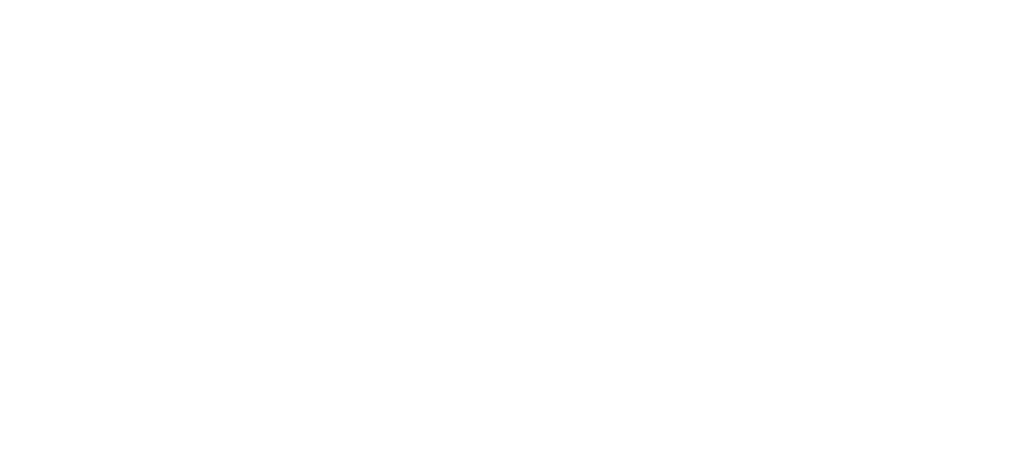
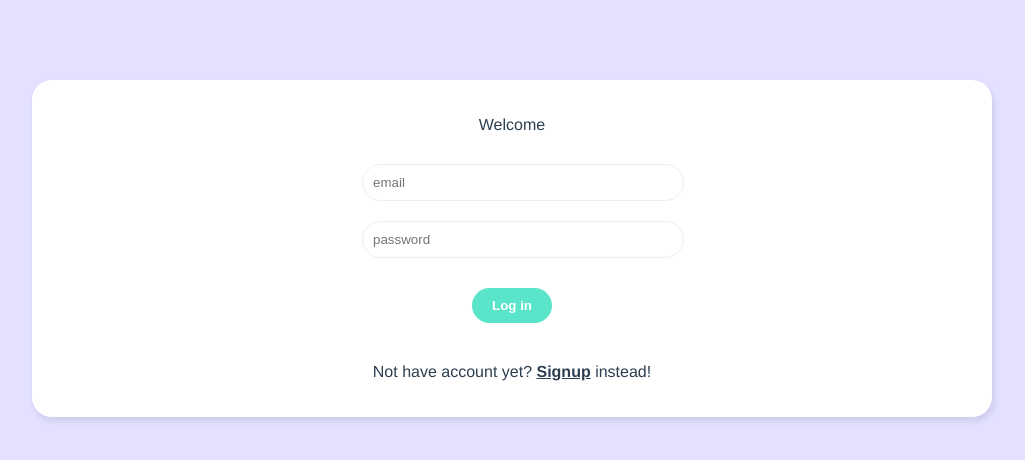
Before and after one commit to Kingsleyetukudo/live-chat-room-in-composition-api, a Vue app: page / in a window 1280 px wide. Shown: the top 460 px of the page, without its empty margins (128-1153 px from the left). Built offline with nearby package versions, Linux system fonts and the light colour scheme.

Commit message:
completed user signup and login composable and connceting to firebase auth

```diff
--- a/package.json
+++ b/package.json
@@ -8,6 +8,7 @@
   },
   "dependencies": {
     "core-js": "^3.8.3",
+    "firebase": "^8.0.0",
     "vue": "^3.2.13",
     "vue-router": "^4.0.3"
   },
--- /dev/null
+++ b/src/assets/main.css
@@ -0,0 +1,28 @@
+body {
+  background: #e3e1ff;
+  color: #444;
+}
+
+.container {
+  width: 90%;
+  max-width: 960px;
+  margin: 80px auto;
+  border-radius: 20px;
+  box-shadow: 2px 4px 6px rgba(28, 6, 49, 0.1);
+  background: white;
+}
+
+.error {
+  color: #ff3f80;
+  font-size: 14px;
+}
+
+button {
+  text-decoration: none;
+  background: #5ae4ca;
+  color: white;
+  font-weight: bold;
+  border: 0;
+  border-radius: 20px;
+  padding: 10px 20px;
+}
--- /dev/null
+++ b/src/components/LoginForm.vue
@@ -0,0 +1,41 @@
+<template>
+  <form @submit.prevent="handleLogin">
+    <input type="email" required placeholder="email" v-model="email" />
+    <input type="password" required placeholder="password" v-model="password" />
+
+    <div class="error">{{ error }}</div>
+
+    <button>Log in</button>
+  </form>
+</template>
+
+<script>
+import { ref } from "@vue/reactivity";
+import useLogin from "../composables/useLogin";
+export default {
+  setup() {
+    const email = ref("");
+    const password = ref("");
+
+    const { error, login } = useLogin();
+
+    const handleLogin = async () => {
+      await login(email.value, password.value);
+
+      if (!error.value) {
+        console.log("user logged in");
+      }
+    };
+
+    return {
+      email,
+      password,
+      handleLogin,
+      error,
+    };
+  },
+};
+</script>
+
+<style>
+</style>
--- /dev/null
+++ b/src/components/SignupForm.vue
@@ -0,0 +1,44 @@
+<template>
+  <form @submit.prevent="handleSubmit">
+    <input
+      type="text"
+      required
+      placeholder="display name"
+      v-model="displayName"
+    />
+    <input type="email" required placeholder="email" v-model="email" />
+    <input type="password" required placeholder="password" v-model="password" />
+    <div class="error">{{ error }}</div>
+
+    <button>Sign Up</button>
+  </form>
+</template>
+
+<script>
+import { ref } from "@vue/reactivity";
+import useSignup from "../composables/useSignup";
+export default {
+  setup() {
+    const { error, signup } = useSignup();
+
+    const displayName = ref("");
+    const email = ref("");
+    const password = ref("");
+
+    const handleSubmit = async () => {
+      await signup(email.value, password.value, displayName.value);
+    };
+
+    return {
+      displayName,
+      email,
+      password,
+      handleSubmit,
+      error,
+    };
+  },
+};
+</script>
+
+<style>
+</style>
--- /dev/null
+++ b/src/composables/useLogin.js
@@ -0,0 +1,24 @@
+import { ref } from 'vue';
+import { projectAuth } from '@/firebase/config';
+
+const error = ref(null);
+
+const login = async (email, password) => {
+  error.value = null;
+
+  try {
+    const res = await projectAuth.signInWithEmailAndPassword(email, password);
+    error.value = null;
+
+    return res;
+  } catch (err) {
+    console.log(err.message);
+    error.value = 'Incorrect login credentials!';
+  }
+};
+
+const useLogin = () => {
+  return { error, login };
+};
+
+export default useLogin;
--- /dev/null
+++ b/src/composables/useSignup.js
@@ -0,0 +1,33 @@
+import { projectAuth } from '@/firebase/config';
+import { ref } from 'vue';
+
+const error = ref(null);
+
+const signup = async (email, password, displayName) => {
+  error.value = null;
+
+  try {
+    const res = await projectAuth.createUserWithEmailAndPassword(
+      email,
+      password
+    );
+
+    if (!res) {
+      throw Error('Colud not complete the signup!');
+    }
+
+    await res.user.updateProfile({ displayName });
+    error.value = null;
+
+    console.log(res.user);
+  } catch (err) {
+    console.log(err.message);
+    error.value = err.message;
+  }
+};
+
+const useSignup = () => {
+  return { error, signup };
+};
+
+export default useSignup;
--- /dev/null
+++ b/src/firebase/config.js
@@ -0,0 +1,20 @@
+import firebase from 'firebase/app';
+import 'firebase/firestore';
+import 'firebase/auth';
+
+const firebaseConfig = {
+  apiKey: 'AIzaSyBF62ptZlUXRXcjxJ_m755xQtbFGYj9mm4',
+  authDomain: 'simple-blog-site-66ba0.firebaseapp.com',
+  projectId: 'simple-blog-site-66ba0',
+  storageBucket: 'simple-blog-site-66ba0.appspot.com',
+  messagingSenderId: '891355423274',
+  appId: '1:891355423274:web:6cd81a61e3a5bc78331953',
+};
+
+firebase.initializeApp(firebaseConfig);
+
+const projectFirestor = firebase.firestore();
+const projectAuth = firebase.auth();
+const timestamp = firebase.firestore.FieldValue.serverTimestamp;
+
+export { projectFirestor, timestamp, projectAuth };
--- a/src/router/index.js
+++ b/src/router/index.js
@@ -1,17 +1,17 @@
-import { createRouter, createWebHistory } from 'vue-router'
-import Welcome from '../views/Welcome.vue'
+import { createRouter, createWebHistory } from 'vue-router';
+import Welcome from '../views/Welcome.vue';
 
 const routes = [
   {
     path: '/',
-    name: 'home',
-    component: Welcome
+    name: 'welcome',
+    component: Welcome,
   },
-]
+];
 
 const router = createRouter({
   history: createWebHistory(process.env.BASE_URL),
-  routes
-})
+  routes,
+});
 
-export default router
+export default router;
--- a/src/views/Welcome.vue
+++ b/src/views/Welcome.vue
@@ -1,18 +1,70 @@
 <template>
   <div class="welcome container">
-
+    <p>Welcome</p>
+    <div v-if="showLogin">
+      <LoginForm />
+      <p>
+        Not have account yet?
+        <span @click="showLogin = false">Signup</span> instead!
+      </p>
+    </div>
+    <div v-else>
+      <SignupForm />
+      <p>
+        Already registered?
+        <span @click="showLogin = true">Login</span> instead!
+      </p>
+    </div>
   </div>
 </template>
 
 <script>
+import SignupForm from "../components/SignupForm.vue";
+import LoginForm from "../components/LoginForm.vue";
+import { ref } from "@vue/reactivity";
 export default {
+  components: { SignupForm, LoginForm },
 
-}
+  setup() {
+    const showLogin = ref(true);
+    return { showLogin };
+  },
+};
 </script>
 
 <style>
 .welcome {
-    text-align: center;
-    padding: 20px 0;
+  text-align: center;
+  padding: 20px 0;
+}
+
+.welcome form {
+  width: 300px;
+  margin: 20px auto;
+}
+
+.welcome label {
+  display: block;
+  margin: 20px 0 10px;
+}
+
+.welcome input {
+  width: 100%;
+  padding: 10px;
+  border-radius: 20px;
+  border: 1px solid #eee;
+  outline: none;
+  color: #999;
+  margin: 10px auto;
+}
+
+.welcome span {
+  font-weight: bold;
+  text-decoration: underline;
+  cursor: pointer;
+}
+
+.welcome button {
+  margin: 20px auto;
 }
 </style>
```
Also changed, not shown: src/main.js (+5 -4 lines), 1 other file (tests, documents, lock files or other folders).
